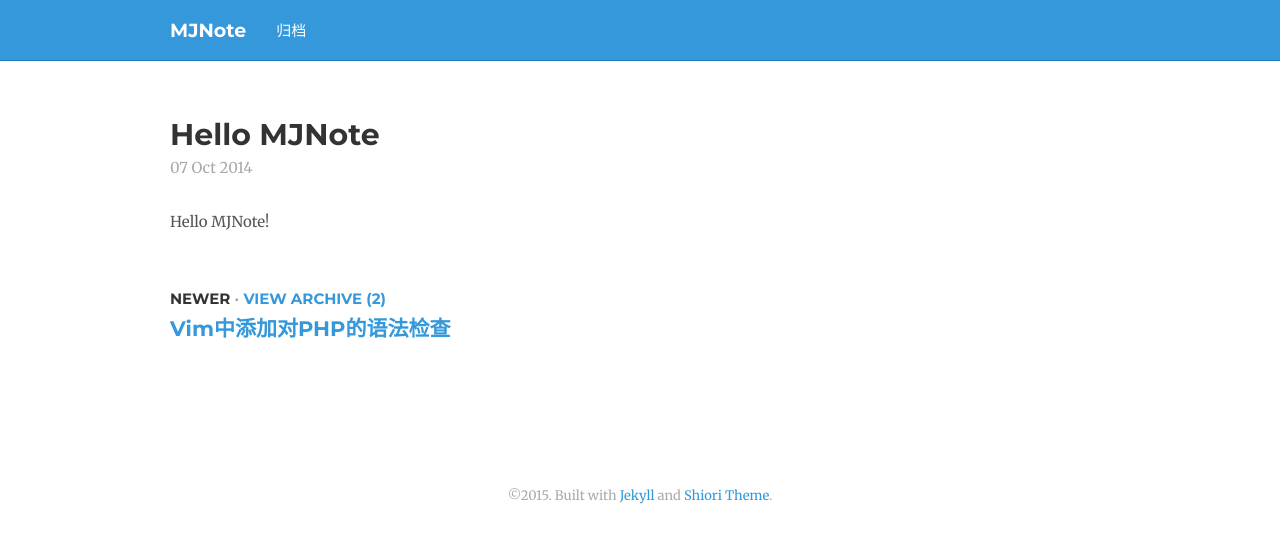
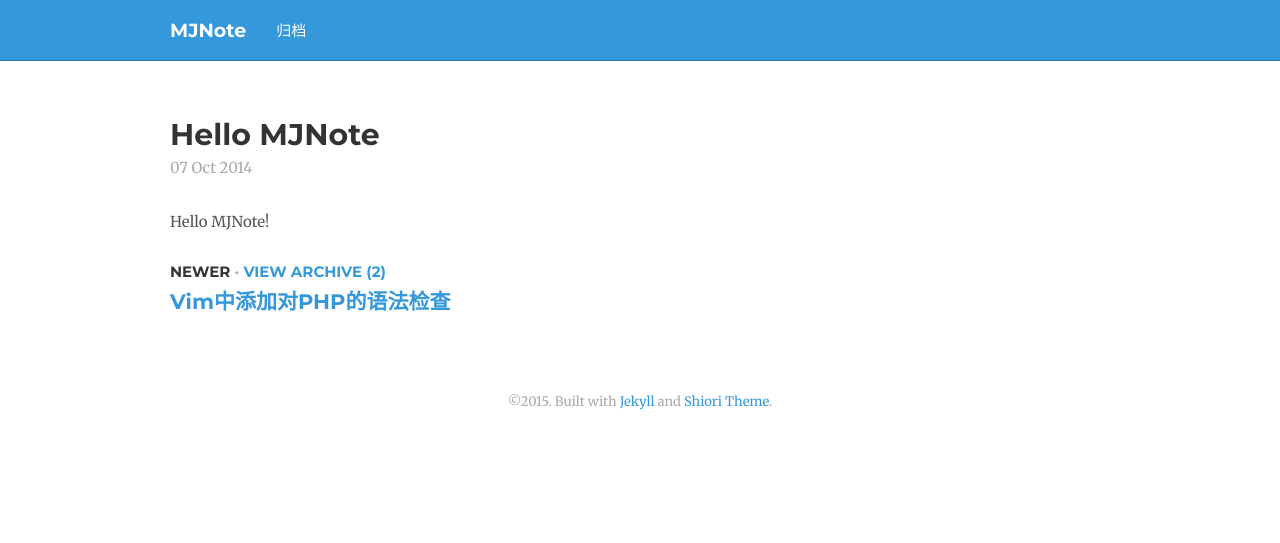
Before and after one commit to bittenApple/bittenApple.github.io, a Jekyll site: the page built from _posts/2014-10-07-hello-mjnote.md, in a window 1280 px wide. Shown: the top 543 px of the page. Built offline with Jekyll 4.4.1, drawn with Linux system fonts in a browser that asks for light colours; nearby versions of some CDN libraries; Markdown is read by kramdown in place of the engine named in the settings; comment, search, counter and statistics services are not loaded.

Commit message:
Adjust margin-bottom

```diff
--- a/stylesheets/shiori.scss
+++ b/stylesheets/shiori.scss
@@ -63,6 +63,7 @@ $red: #e74c3c;
 $space-xs: $line-height-computed * 1;
 $space-sm: $line-height-computed * 1.5;
 $space-md: $line-height-computed * 2;
+$space-small: $line-height-computed / 2;
 
 h2 {
   margin-top: $line-height-computed * 1.5;
@@ -114,7 +115,7 @@ h3 {
   margin-right: 1em;
 }
 .post-content {
-  margin-bottom: $space-md;
+  margin-bottom: $space-xs;
 }
 .post-content img,
 .post-excerpt-home img,
@@ -124,13 +125,13 @@ h3 {
 .post-footer {
   border-top: 1px solid $gray-lighter;
   padding-top: $space-sm;
-  margin-bottom: $space-md;
+  margin-bottom: $space-small;
 }
 .post-navs {
-  margin-bottom: $space-md;
+  margin-bottom: $space-small;
 }
 .post-nav {
-  margin-bottom: $space-sm;
+  margin-bottom: $space-small;
 }
 .post-title-link {
   margin-top: 0;
```
